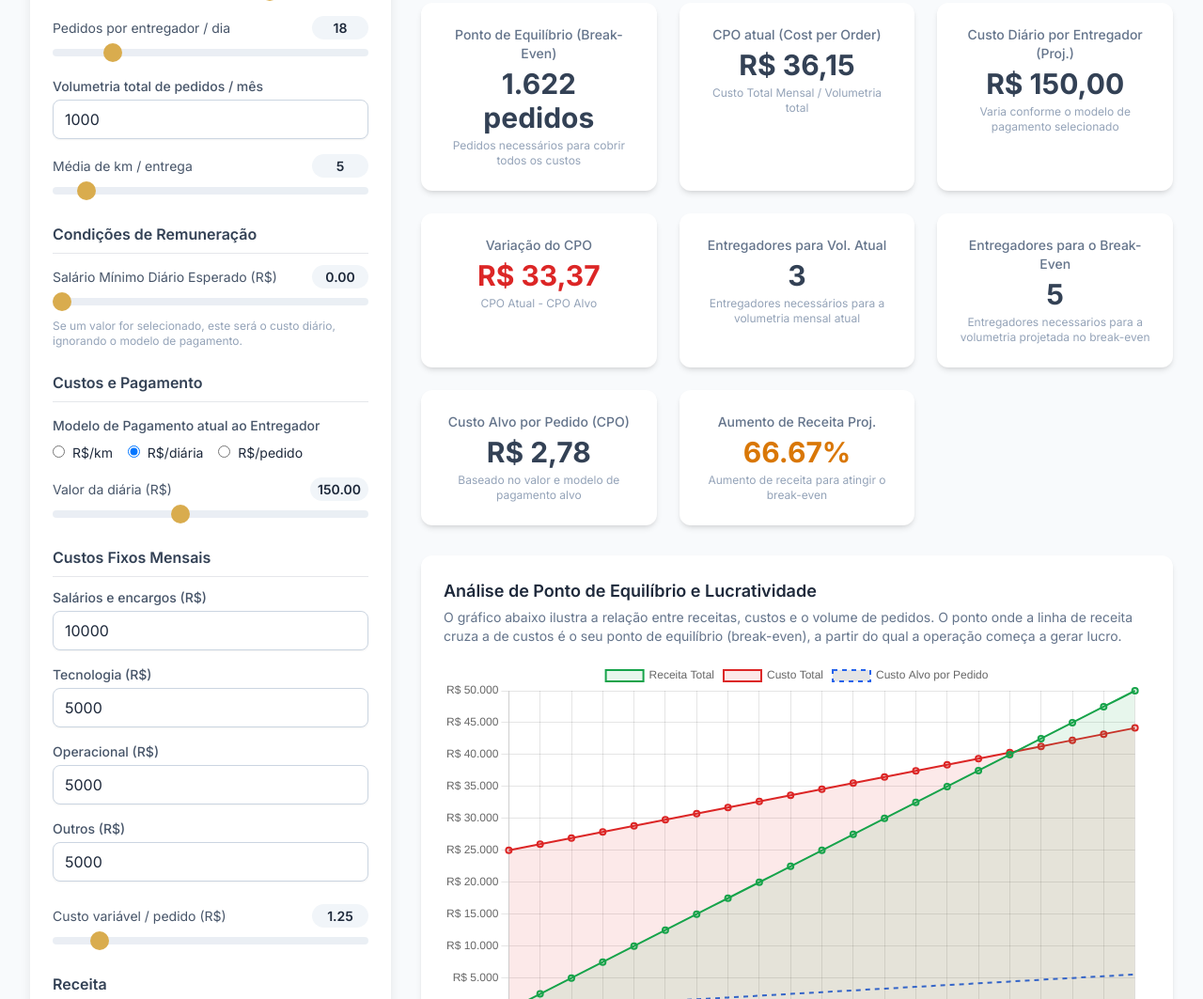
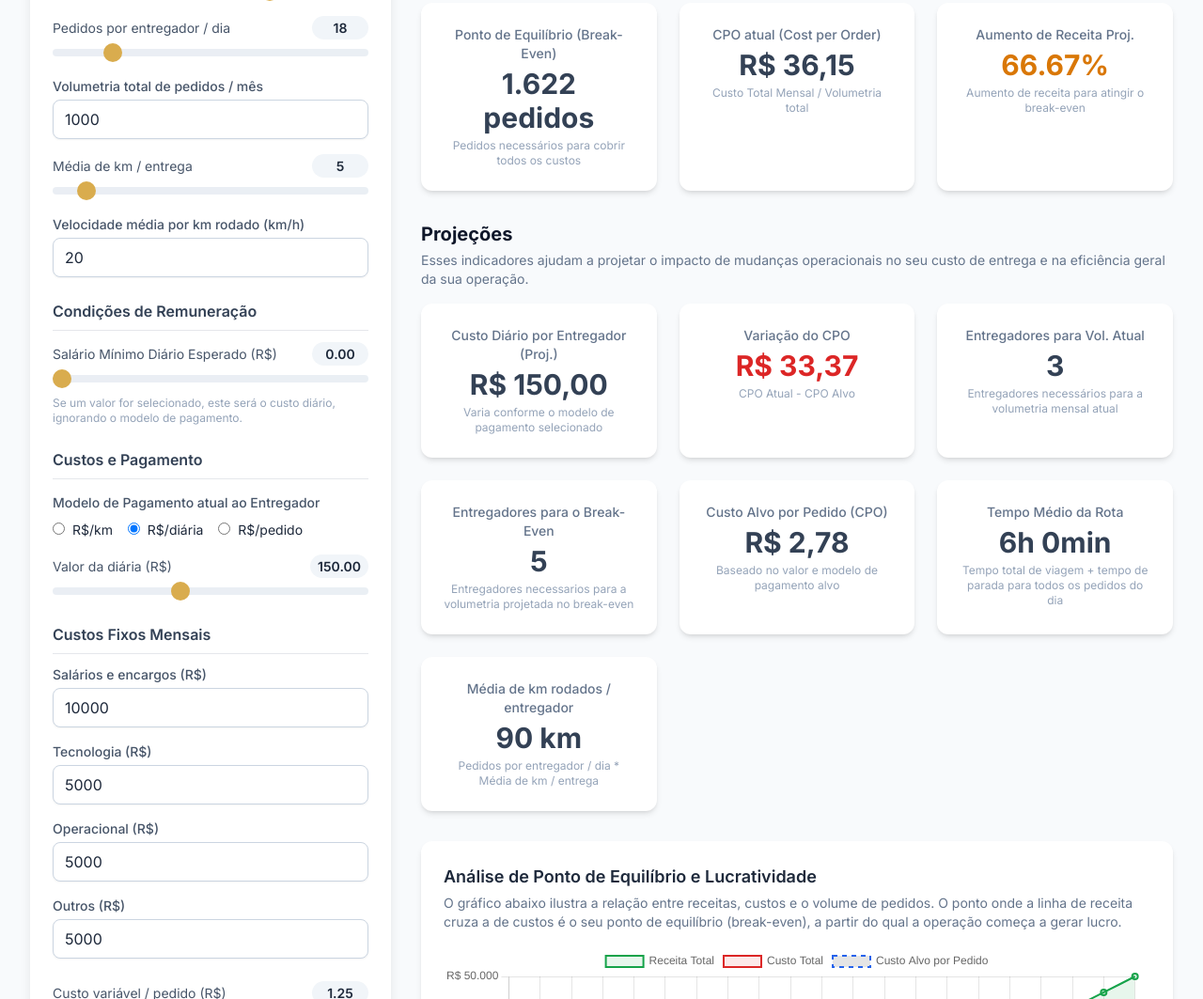
Before and after one commit to brunoduarte-ops/Simulador-Custos-Last-Mile, a plain HTML site: page index.html in a window 1280 px wide. Shown: the part 393-1456 px from the top of the page at 94% size. Drawn offline with nearby package versions, Linux system fonts and the light colour scheme.

Commit message:
index.html

```diff
--- a/index.html
+++ b/index.html
@@ -135,6 +135,10 @@
                                 <label for="kmPorEntrega" class="slider-label"><span>Média de km / entrega</span><span class="slider-value" id="kmPorEntregaValue">5</span></label>
                                 <input type="range" id="kmPorEntrega" min="1" max="50" value="5" class="w-full">
                             </div>
+                            <div>
+                                <label for="velocidadeMedia" class="block text-sm font-medium text-slate-600 mb-1">Velocidade média por km rodado (km/h)</label>
+                                <input type="number" id="velocidadeMedia" class="w-full px-3 py-2 border border-slate-300 rounded-lg shadow-sm focus:outline-none focus:ring-amber-500 focus:border-amber-500" placeholder="Ex: 20" value="20" min="0">
+                            </div>
                         </div>
                     </div>
 
@@ -262,6 +266,18 @@
                             <p class="text-xs text-slate-400 mt-1">Custo Total Mensal / Volumetria total</p>
                         </div>
                         <div class="kpi-card text-center">
+                            <h4 class="text-sm font-medium text-slate-500">Aumento de Receita Proj.</h4>
+                            <p id="aumentoReceita" class="text-2xl md:text-3xl font-bold text-amber-600 mt-1">0%</p>
+                            <p class="text-xs text-slate-400 mt-1">Aumento de receita para atingir o break-even</p>
+                        </div>
+                    </div>
+                </div>
+
+                <div>
+                    <h2 class="text-xl font-bold mb-1 text-slate-900">Projeções</h2>
+                    <p class="text-sm text-slate-500 mb-4">Esses indicadores ajudam a projetar o impacto de mudanças operacionais no seu custo de entrega e na eficiência geral da sua operação.</p>
+                    <div class="grid grid-cols-1 sm:grid-cols-2 lg:grid-cols-3 gap-4 md:gap-6">
+                        <div class="kpi-card text-center">
                             <h4 class="text-sm font-medium text-slate-500">Custo Diário por Entregador (Proj.)</h4>
                             <p id="custoDiarioEntregador" class="text-2xl md:text-3xl font-bold text-slate-700 mt-1">R$ 0,00</p>
                             <p class="text-xs text-slate-400 mt-1">Varia conforme o modelo de pagamento selecionado</p>
@@ -287,9 +303,14 @@
                             <p class="text-xs text-slate-400 mt-1">Baseado no valor e modelo de pagamento alvo</p>
                         </div>
                         <div class="kpi-card text-center">
-                            <h4 class="text-sm font-medium text-slate-500">Aumento de Receita Proj.</h4>
-                            <p id="aumentoReceita" class="text-2xl md:text-3xl font-bold text-amber-600 mt-1">0%</p>
-                            <p class="text-xs text-slate-400 mt-1">Aumento de receita para atingir o break-even</p>
+                            <h4 class="text-sm font-medium text-slate-500">Tempo Médio da Rota</h4>
+                            <p id="tempoMedioRota" class="text-2xl md:text-3xl font-bold text-slate-700 mt-1">0 min</p>
+                            <p class="text-xs text-slate-400 mt-1">Tempo total de viagem + tempo de parada para todos os pedidos do dia</p>
+                        </div>
+                        <div class="kpi-card text-center">
+                            <h4 class="text-sm font-medium text-slate-500">Média de km rodados / entregador</h4>
+                            <p id="totalKm" class="text-2xl md:text-3xl font-bold text-slate-700 mt-1">0 km</p>
+                            <p class="text-xs text-slate-400 mt-1">Pedidos por entregador / dia * Média de km / entrega</p>
                         </div>
                     </div>
                 </div>
@@ -312,6 +333,7 @@
                 pedidosPorEntregador: document.getElementById('pedidosPorEntregador'),
                 volumetriaTotal: document.getElementById('volumetriaTotal'),
                 kmPorEntrega: document.getElementById('kmPorEntrega'),
+                velocidadeMedia: document.getElementById('velocidadeMedia'),
                 valorKm: document.getElementById('valorKm'),
                 valorDiaria: document.getElementById('valorDiaria'),
                 valorPedido: document.getElementById('valorPedido'),
@@ -349,7 +371,9 @@
                 variacaoCPO: document.getElementById('variacaoCPO'),
                 entregadoresAtuais: document.getElementById('entregadoresAtuais'),
                 entregadoresBEP: document.getElementById('entregadoresBEP'),
-                aumentoReceita: document.getElementById('aumentoReceita')
+                tempoMedioRota: document.getElementById('tempoMedioRota'),
+                aumentoReceita: document.getElementById('aumentoReceita'),
+                totalKm: document.getElementById('totalKm')
             };
 
             const paymentModelRadios = document.getElementsByName('paymentModel');
@@ -583,6 +607,32 @@
                     aumentoPercentualReceita = ((entregadoresParaBEP / entregadoresNecessariosAtualmente) - 1) * 100;
                 }
 
+                // Cálculo do Tempo Médio da Rota
+                let tempoMedioRota = 0;
+                let tempoViagemMin = 0;
+                let tempoParadaMin = 0;
+                if (vals.velocidadeMedia > 0) {
+                    const totalKmDiario = vals.kmPorEntrega * vals.pedidosPorEntregador;
+                    tempoViagemMin = (totalKmDiario / vals.velocidadeMedia) * 60;
+                    tempoParadaMin = vals.pedidosPorEntregador * 5; // Assumindo 5 minutos de parada por pedido
+                    tempoMedioRota = tempoViagemMin + tempoParadaMin;
+                }
+
+                let tempoFormatado = "N/A";
+                if (!isNaN(tempoMedioRota) && tempoMedioRota > 0) {
+                    if (tempoMedioRota >= 60) {
+                        const horas = Math.floor(tempoMedioRota / 60);
+                        const minutos = Math.round(tempoMedioRota % 60);
+                        tempoFormatado = `${horas}h ${minutos}min`;
+                    } else {
+                        tempoFormatado = `${tempoMedioRota.toFixed(0)} min`;
+                    }
+                }
+
+                // Cálculo da quantidade total de km rodados POR ENTREGADOR
+                const totalKmRodadosPorEntregador = vals.kmPorEntrega * vals.pedidosPorEntregador;
+
+
                 outputs.receitaTotal.textContent = formatCurrency(receitaTotal);
                 outputs.custoTotal.textContent = formatCurrency(custoTotal);
                 outputs.lucroPrejuizo.textContent = formatCurrency(lucroPrejuizo);
@@ -599,6 +649,8 @@
                 outputs.entregadoresAtuais.textContent = formatNumber(entregadoresNecessariosAtualmente);
                 outputs.entregadoresBEP.textContent = typeof entregadoresParaBEP === 'number' ? formatNumber(entregadoresParaBEP) : entregadoresParaBEP;
                 outputs.aumentoReceita.textContent = typeof aumentoPercentualReceita === 'number' ? aumentoPercentualReceita.toFixed(2) + '%' : aumentoPercentualReceita;
+                outputs.tempoMedioRota.textContent = tempoFormatado;
+                outputs.totalKm.textContent = isNaN(totalKmRodadosPorEntregador) ? 'N/A' : `${totalKmRodadosPorEntregador.toLocaleString('pt-BR')} km`;
 
 
                 updateChart(volumetriaTotal, receitaPorPedido, custoFixoBase, totalVariableCostPerOrder, custoAlvoPorPedido);
```
